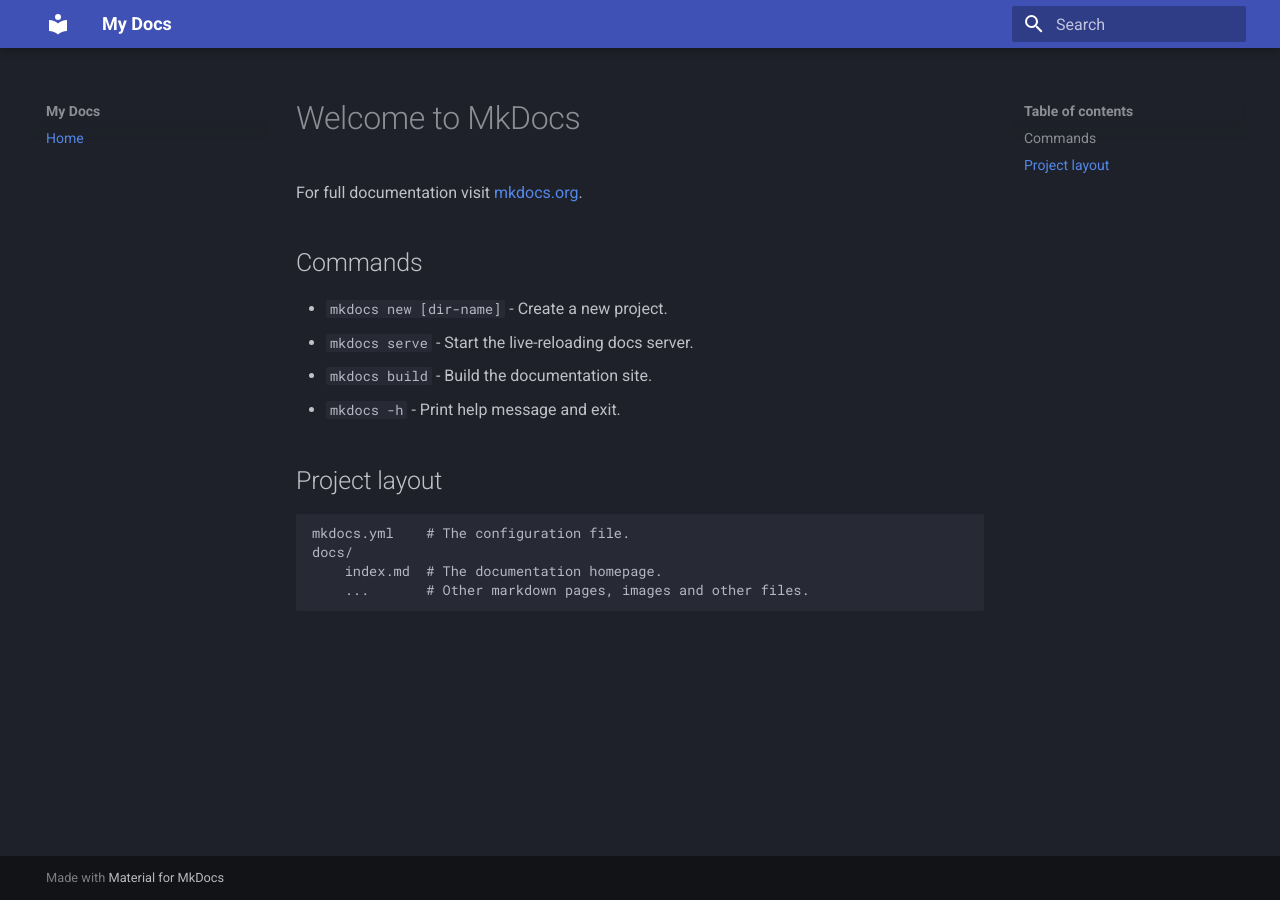
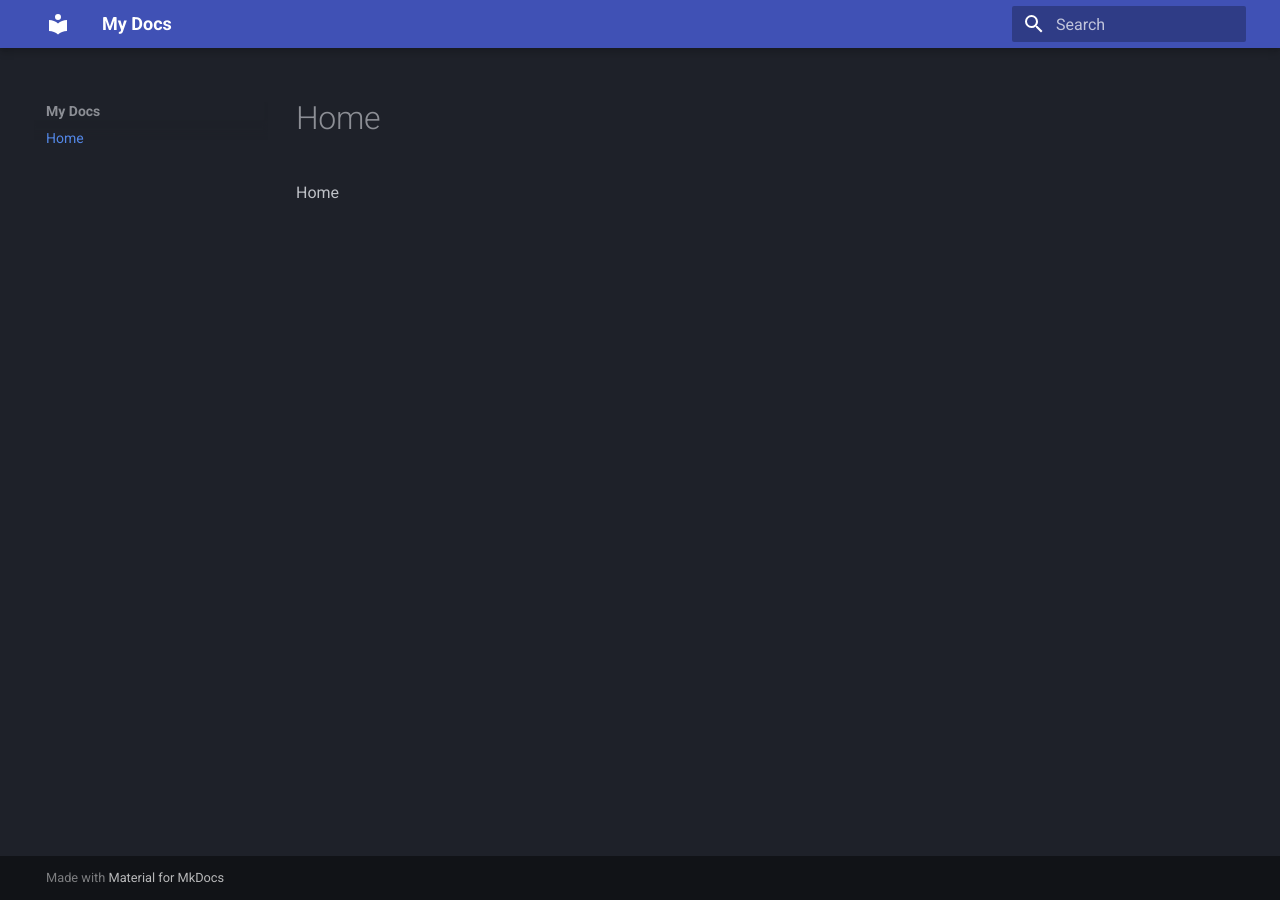
Before and after one commit to hjma29/grafana-prometheus-hpe-greenlake-com-nvidia, an MkDocs documentation site: the page built from docs/index.md, in a window 1280 px wide. Built offline with MkDocs 1.6.1 and Material for MkDocs 9.7.7, drawn with Linux system fonts in a browser that asks for light colours.

Commit message:
251001-12:58 on mini4

```diff
--- a/docs/index.md
+++ b/docs/index.md
@@ -1,17 +1 @@
-# Welcome to MkDocs
-
-For full documentation visit [mkdocs.org](https://www.mkdocs.org).
-
-## Commands
-
-* `mkdocs new [dir-name]` - Create a new project.
-* `mkdocs serve` - Start the live-reloading docs server.
-* `mkdocs build` - Build the documentation site.
-* `mkdocs -h` - Print help message and exit.
-
-## Project layout
-
-    mkdocs.yml    # The configuration file.
-    docs/
-        index.md  # The documentation homepage.
-        ...       # Other markdown pages, images and other files.
+Home
```
Also changed, not shown: docs/cumulus.md (deleted, +0 -34 lines), docs/guide.md (deleted, +0 -1 lines).
